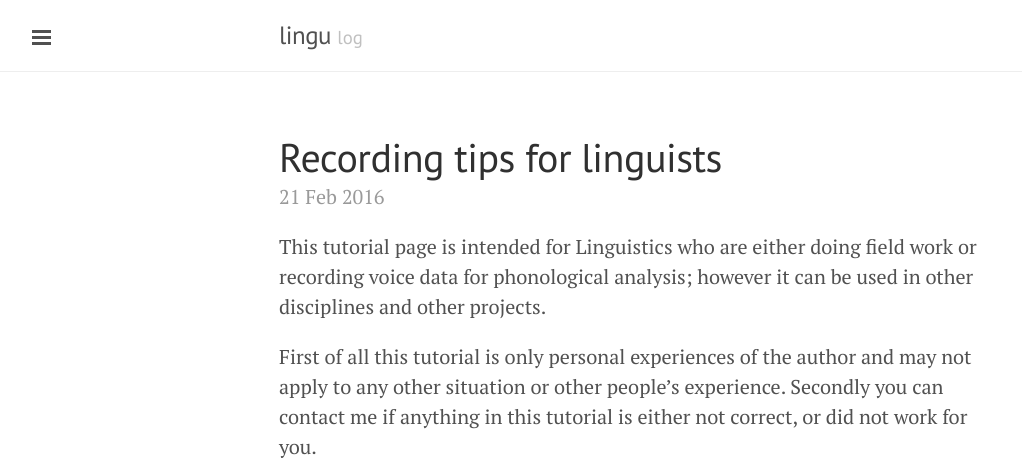
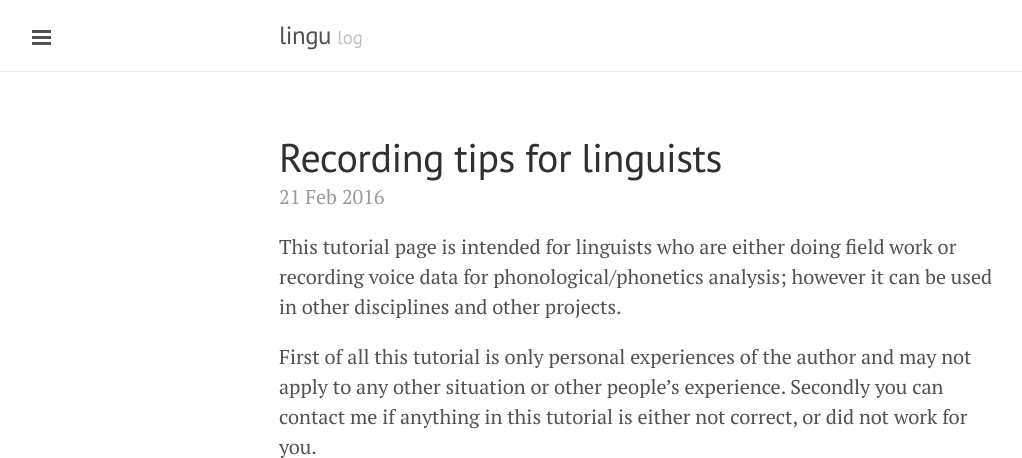
Before and after one commit to adelrblog/adelrblog.github.io, a Jekyll site: the page built from _posts/2016-02-21-recording-tips-for-linguists.markdown, in a window 1280 px wide and 900 px high, cut to the strip 0-458 px from the top of the window. Shown: the whole strip, without its empty margins (1-1023 px from the left). Built offline with Jekyll 4.4.1, drawn with Linux system fonts in a browser that asks for light colours.

Commit message:
Post update: Recording tips for linguists

```diff
--- a/_posts/2016-02-21-recording-tips-for-linguists.markdown
+++ b/_posts/2016-02-21-recording-tips-for-linguists.markdown
@@ -3,7 +3,7 @@ published: true
 title: Recording tips for linguists
 layout: post
 ---
-This tutorial page is intended for Linguistics who are either doing field work or recording voice data for phonological analysis; however it can be used in other disciplines and other projects.
+This tutorial page is intended for linguists who are either doing field work or recording voice data for phonological/phonetics analysis; however it can be used in other disciplines and other projects.
 
 First of all this tutorial is only personal experiences of the author and may not apply to any other situation or other people's experience. Secondly you can contact me if anything in this tutorial is either not correct, or did not work for you.
 
```
